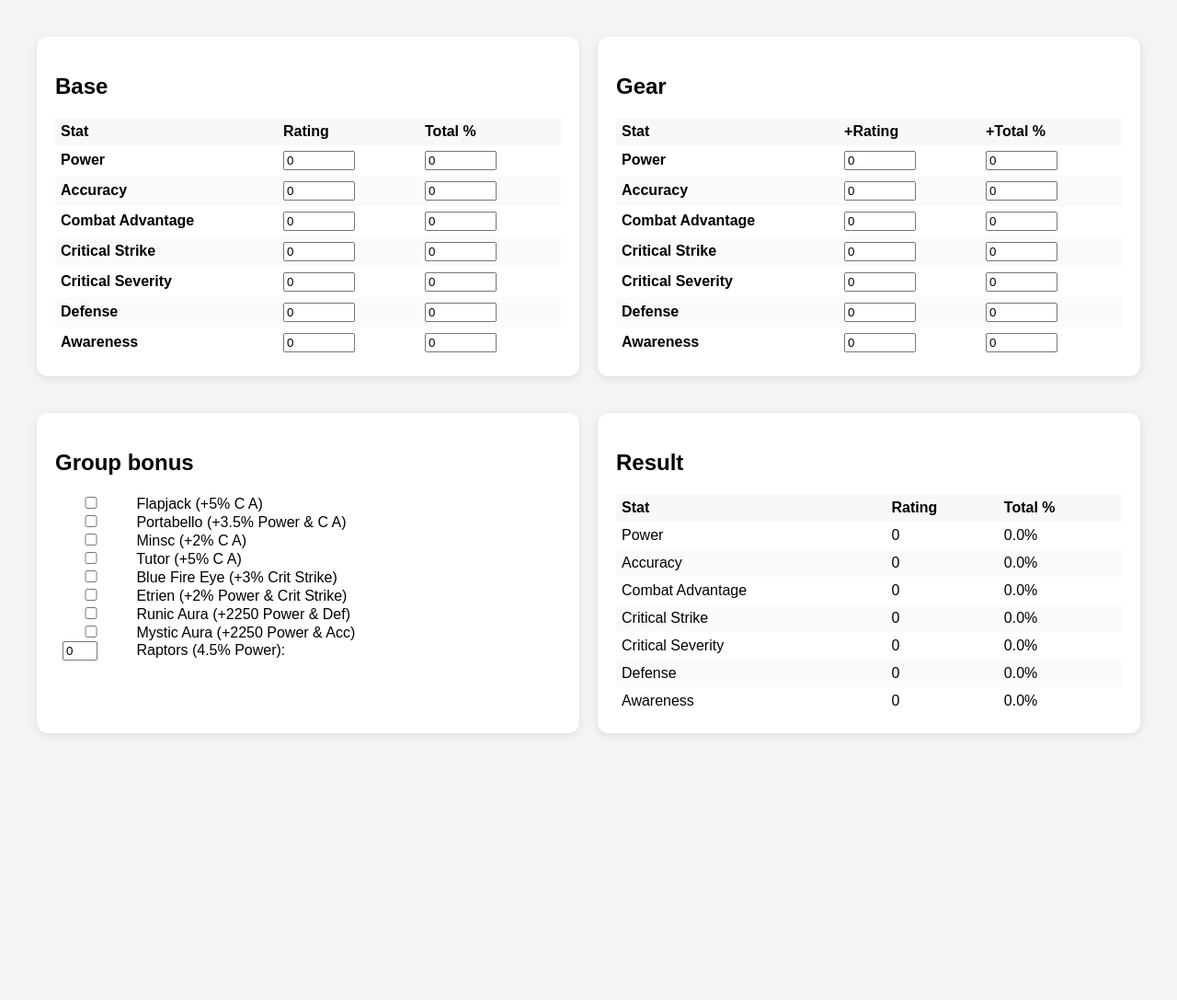
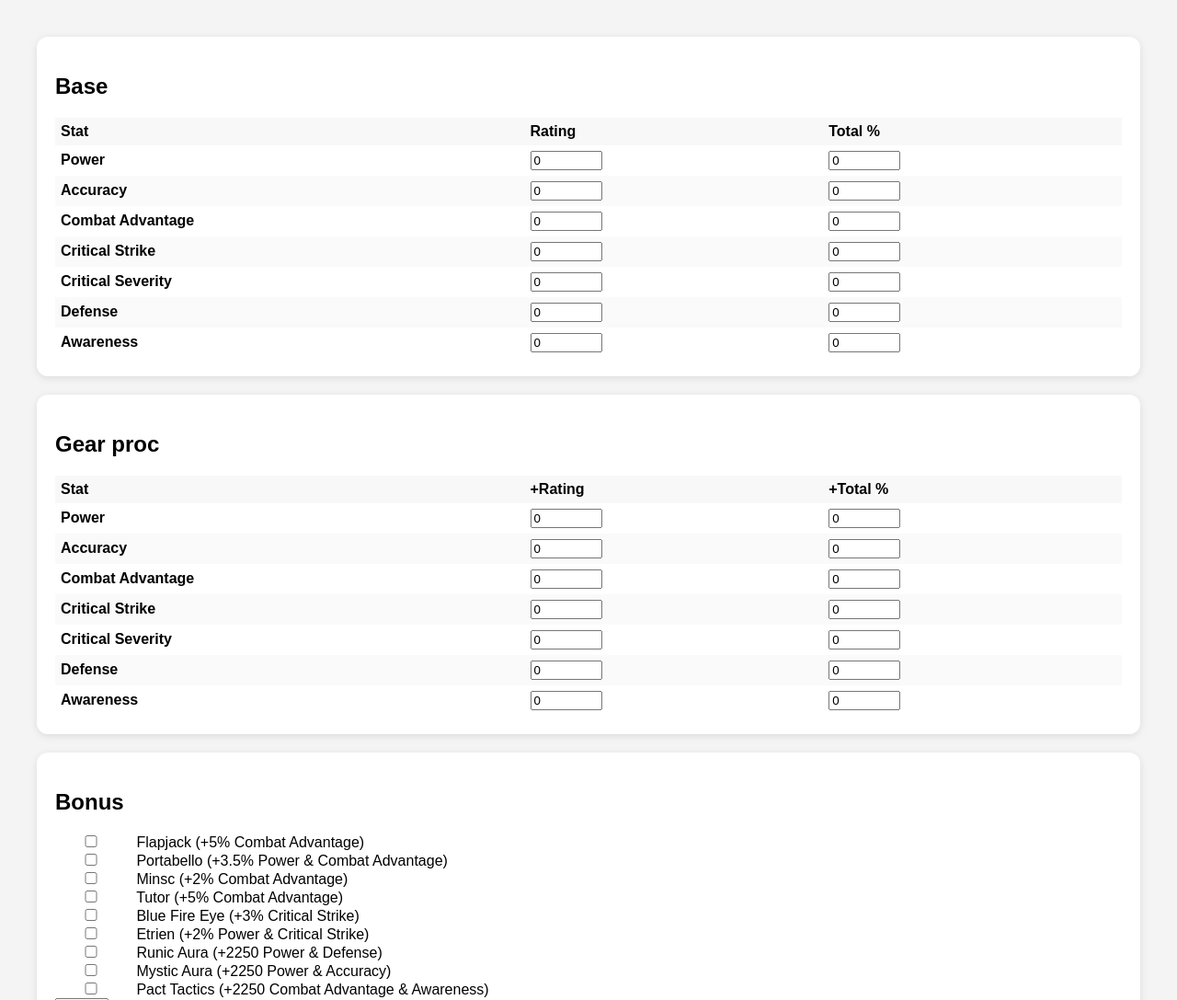
Before and after one commit to GizTux/Neverwinter, a plain HTML site: page index.html in a window 1280 px wide. Shown: the top 1087 px of the page at 92% size. Before the commit the page ends 857 px from the top, so only its background shows below. Drawn offline with Linux system fonts and the light colour scheme.

Commit message:
Update index.html

```diff
--- a/index.html
+++ b/index.html
@@ -1,7 +1,7 @@
 <!DOCTYPE html>
 <html lang="sv">
 <head>
-  <meta charset="UTF-8" name="viewport" content="width=device-width, initial-scale=1.0">
+  <meta charset="UTF-8">
   <title>Staträknare</title>
   <style>
     body { font-family: sans-serif; margin: 40px; background: #f4f4f4; }
@@ -28,37 +28,10 @@ input {
       flex-direction: column;
       gap: 6px;
     }
-@media (min-width: 768px) {
-      .card-grid {
-        display: grid;
-        grid-template-columns: 1fr 1fr;
-        grid-template-rows: auto auto;
-        gap: 20px;
-      }
-  .card-grid {
-  display: grid;
-  gap: 20px;
-}
-
-/* Mobil (default) – en kolumn */
-@media (max-width: 767px) {
-  .card-grid {
-    grid-template-columns: 1fr;
-  }
-}
-
-/* Dator – två kolumner, två rader */
-@media (min-width: 768px) {
-  .card-grid {
-    grid-template-columns: repeat(2, 1fr);
-    grid-template-rows: auto auto;
-  }
-}
-
   </style>
 </head>
 <body>
-<div class="card-grid">
+
 <div class="card">
   <h2>Base</h2>
   <table>
@@ -73,7 +46,7 @@ input {
   </table>
 </div>
 <div class="card">
-  <h2>Gear</h2>
+  <h2>Gear proc</h2>
   <table>
     <thead>
       <tr>
@@ -87,17 +60,20 @@ input {
 </div>
 
 <div class="card">
-  <h2>Group bonus</h2>
-  <label><input type="checkbox" class="bonus" data-bonus='{"Combat Advantage":{"total":5}}'> Flapjack (+5% C A)</label><br>
-  <label><input type="checkbox" class="bonus" data-bonus='{"Power":{"total":3.5},"Combat Advantage":{"total":3.5}}'> Portabello (+3.5% Power & C A)</label><br>
-  <label><input type="checkbox" class="bonus" data-bonus='{"Combat Advantage":{"total":2}}'> Minsc (+2% C A)</label><br>
-  <label><input type="checkbox" class="bonus" data-bonus='{"Combat Advantage":{"total":5}}'> Tutor (+5% C A)</label><br>
-  <label><input type="checkbox" class="bonus" data-bonus='{"Critical Strike":{"total":3}}'> Blue Fire Eye (+3% Crit Strike)</label><br>
-  <label><input type="checkbox" class="bonus" data-bonus='{"Power":{"total":2},"Critical Strike":{"total":2}}'> Etrien (+2% Power & Crit Strike)</label><br>
-  <label><input type="checkbox" class="bonus" data-bonus='{"Power":{"rating":2250},"Defense":{"rating":2250}}'> Runic Aura (+2250 Power & Def)</label><br>
-  <label><input type="checkbox" class="bonus" data-bonus='{"Power":{"rating":2250},"Accuracy":{"rating":2250}}'> Mystic Aura (+2250 Power & Acc)</label><br>
-  <label><input type="number" id="raptor-count" min="0" max="15" value="0" style="width: 30px; margin-left: 8px; margin-right: 38px;"> Raptors (4.5% Power): </label><br>
-
+  <h2>Bonus</h2>
+  <label><input type="checkbox" class="bonus" data-bonus='{"Combat Advantage":{"total":5}}'> Flapjack (+5% Combat Advantage)</label><br>
+  <label><input type="checkbox" class="bonus" data-bonus='{"Power":{"total":3.5},"Combat Advantage":{"total":3.5}}'> Portabello (+3.5% Power & Combat Advantage)</label><br>
+  <label><input type="checkbox" class="bonus" data-bonus='{"Combat Advantage":{"total":2}}'> Minsc (+2% Combat Advantage)</label><br>
+  <label><input type="checkbox" class="bonus" data-bonus='{"Combat Advantage":{"total":5}}'> Tutor (+5% Combat Advantage)</label><br>
+  <label><input type="checkbox" class="bonus" data-bonus='{"Critical Strike":{"total":3}}'> Blue Fire Eye (+3% Critical Strike)</label><br>
+  <label><input type="checkbox" class="bonus" data-bonus='{"Power":{"total":2},"Critical Strike":{"total":2}}'> Etrien (+2% Power & Critical Strike)</label><br>
+  <label><input type="checkbox" class="bonus" data-bonus='{"Power":{"rating":2250},"Defense":{"rating":2250}}'> Runic Aura (+2250 Power & Defense)</label><br>
+  <label><input type="checkbox" class="bonus" data-bonus='{"Power":{"rating":2250},"Accuracy":{"rating":2250}}'> Mystic Aura (+2250 Power & Accuracy)</label><br>
+    <label><input type="checkbox" class="bonus" data-bonus='{"Combat Advantage":{"rating":2250},"Awareness":{"rating":2250}}'> Pact Tactics (+2250 Combat Advantage & Awareness)</label><br>
+  <label style="display: flex; align-items: center; gap: 10px;">
+    <input type="number" id="raptor-count" min="0" max="15" value="0" style="width: 50px;">
+    Raptor-bonus (4.5% Power per spelare med Raptor)
+  </label><br>
 </div>
 
 <div class="card">
@@ -140,6 +116,7 @@ input {
     baseInputs[stat] = document.getElementById(`base-rating-${stat}`);
     totalInputs[stat] = document.getElementById(`base-total-${stat}`);
   });
+
   const extraBonusesDiv = document.getElementById("extraBonuses");
 
   stats.forEach(stat => {
@@ -179,7 +156,6 @@ stats.forEach(stat => {
       total[stat] = +totalInputs[stat].value || 0;
       rating[stat] += +extraRatingInputs[stat].value || 0;
       total[stat] += +extraTotalInputs[stat].value || 0;
-
     });
 
     // Hantera Raptor-bonusen
@@ -197,11 +173,17 @@ total[stat] += +extraTotalInputs[stat].value || 0;
       }
     });
 
+    // *** NYTILLÄGG: Konvertera rating till total % (1000 rating = 1%) ***
+    stats.forEach(stat => {
+      total[stat] += rating[stat] / 1000;
+    });
+
     stats.forEach(stat => {
       ratingOutputs[stat].textContent = rating[stat];
       totalOutputs[stat].textContent = total[stat].toFixed(1) + "%";
     });
   }
+
   document.getElementById("raptor-count").addEventListener("input", update);
 
   bonuses.forEach(cb => cb.addEventListener("change", update));
@@ -214,7 +196,6 @@ total[stat] += +extraTotalInputs[stat].value || 0;
     extraTotalInputs[stat].addEventListener("input", update);
   });
 
-
   update();
 </script>
 
```
Lines whose indentation alone changed are shown as unchanged.
